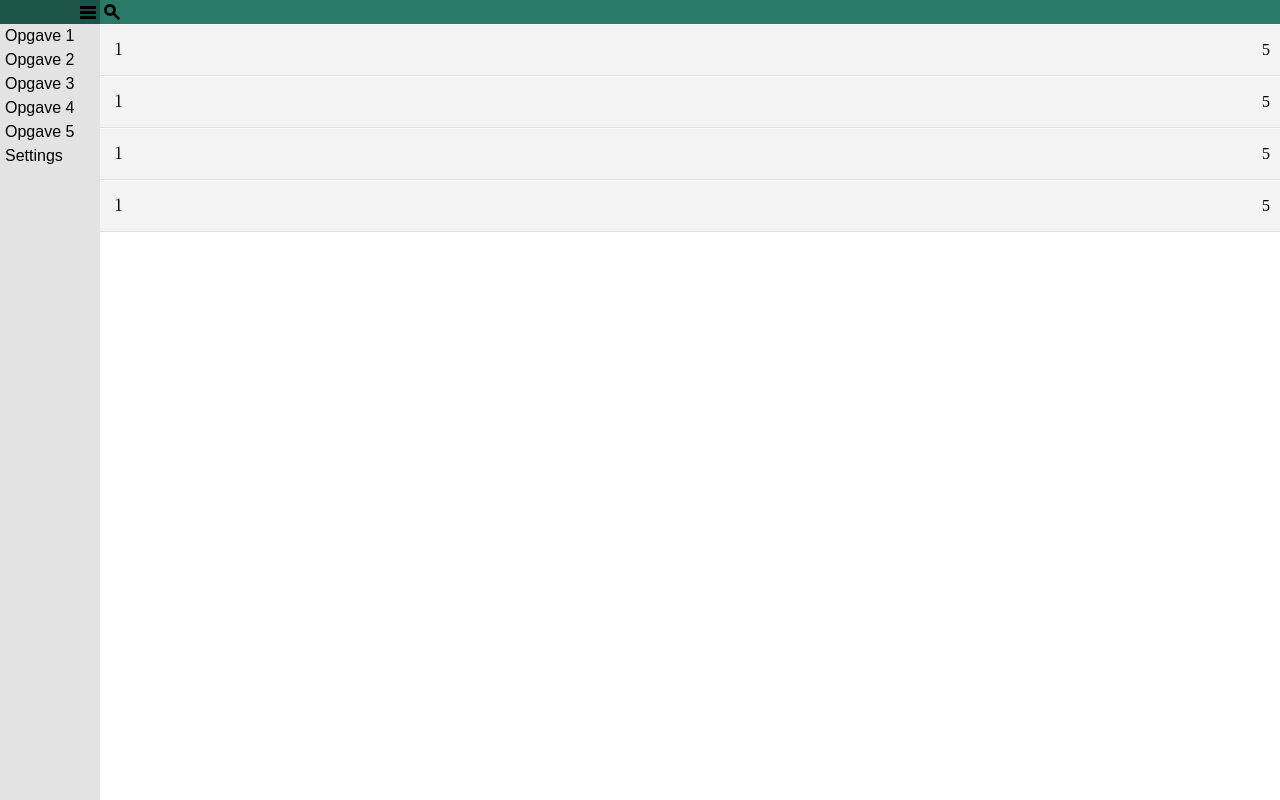
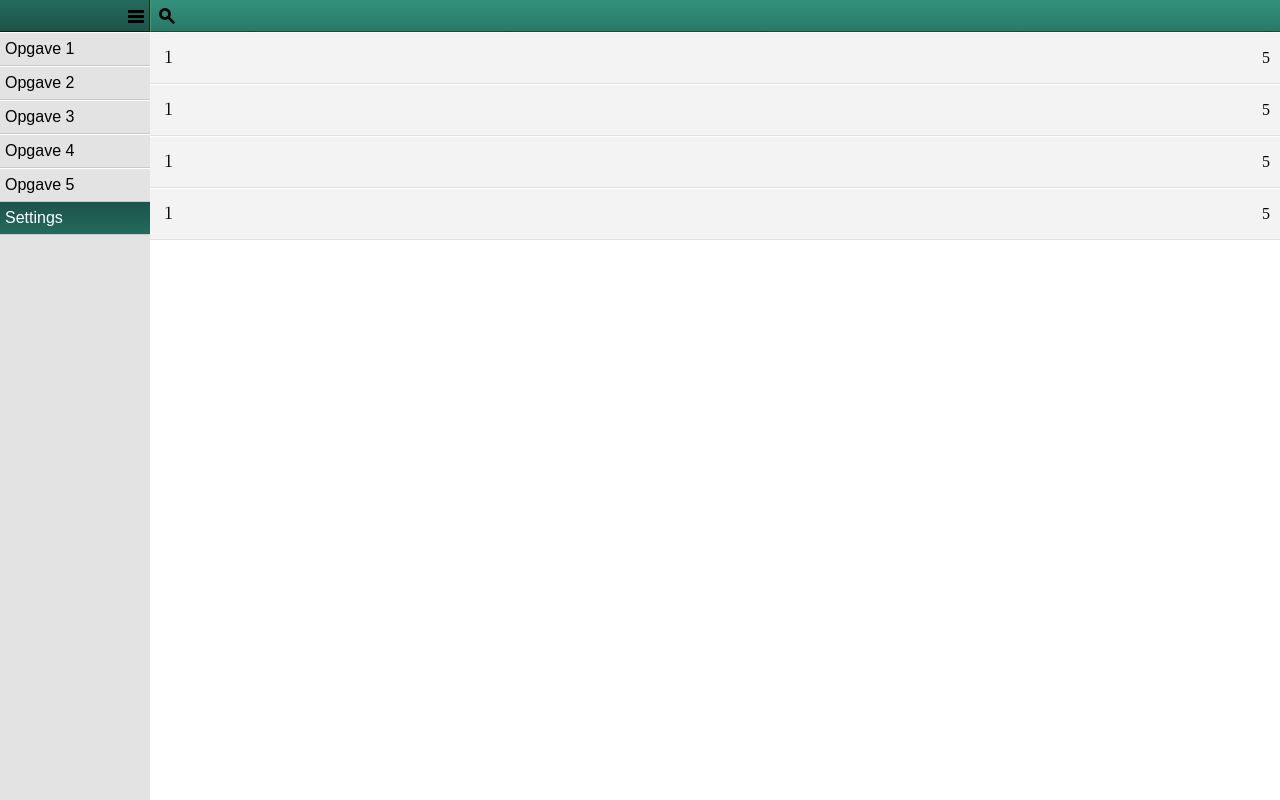
Before and after one commit to krizzmp/calculator, a plain HTML site: page ui/index.html in a window 1280 px wide. Both pictures are taken after a click on the element 12 px from the left and 12 px from the top of the page. Drawn offline with nearby package versions, Linux system fonts and the light colour scheme; files whose address does not match are found by name.

Commit message:
making the nav bar less flat

```diff
--- a/ui/main.css
+++ b/ui/main.css
@@ -38,12 +38,12 @@ html{
     height: 100%;
 
 }
-nav.on{
-    width: 100px;
+nav.on {
+width: 150px;
 }
 nav{
     -webkit-transition: all 1s;
-    width: 24px;
+    width: 32px;
     background: #e3e3e3;
 }
 
@@ -57,33 +57,45 @@ ul{
 .on > ul{
     opacity: 1;
 }
-li{
+li {
 width: 200px;
 list-style: none;
 margin: 0;
 padding: 0;
-    line-height: 24px;
-    height: 24px;
+line-height: 32px;
+height: 32px;
 font-family: arial,sans-serif;
 padding-left: 5px;
+border-bottom: 1px solid rgb(201, 201, 201);
+border-top: 1px solid #fff;
+}
+li:last-child {
+background: linear-gradient(to top, #246b5d 0%,#1c5348 100%);
+color: #fff;
+border-top: none;
 }
 .fui-list{
     -webkit-transition: all 1s;
 }
-.test{
+.test {
 width: 100%;
-    height: 24px;
-    padding: 4px;
+height: 32px;
+padding: 8px;
 -webkit-box-sizing: border-box;
-    background: #1c5348;
+background: linear-gradient(to bottom, #246b5d 0%,#1c5348 100%);
+border-right: 1px solid rgb(4, 48, 16);
+border-bottom: 1px solid rgb(4, 39, 21);
 }
-.on > .test > .fui-list{
-    margin-left: 76px;
+.on > .test > .fui-list {
+margin-left: 120px;
 }
-.fui-search{
-    margin: 4px;
+.fui-search {
+margin: 8px;
 }
-.top-nav{
-    height: 24px;
-    background: #297969;
+.top-nav {
+height: 32px;
+background: linear-gradient(to bottom, #31917b 0%,#297969 100%);
+border-left: 1px solid rgb(80, 151, 100);
+border-bottom: 1px solid rgb(16, 80, 47);
+-webkit-box-sizing: border-box;
 }
```
Lines whose indentation alone changed are shown as unchanged.
